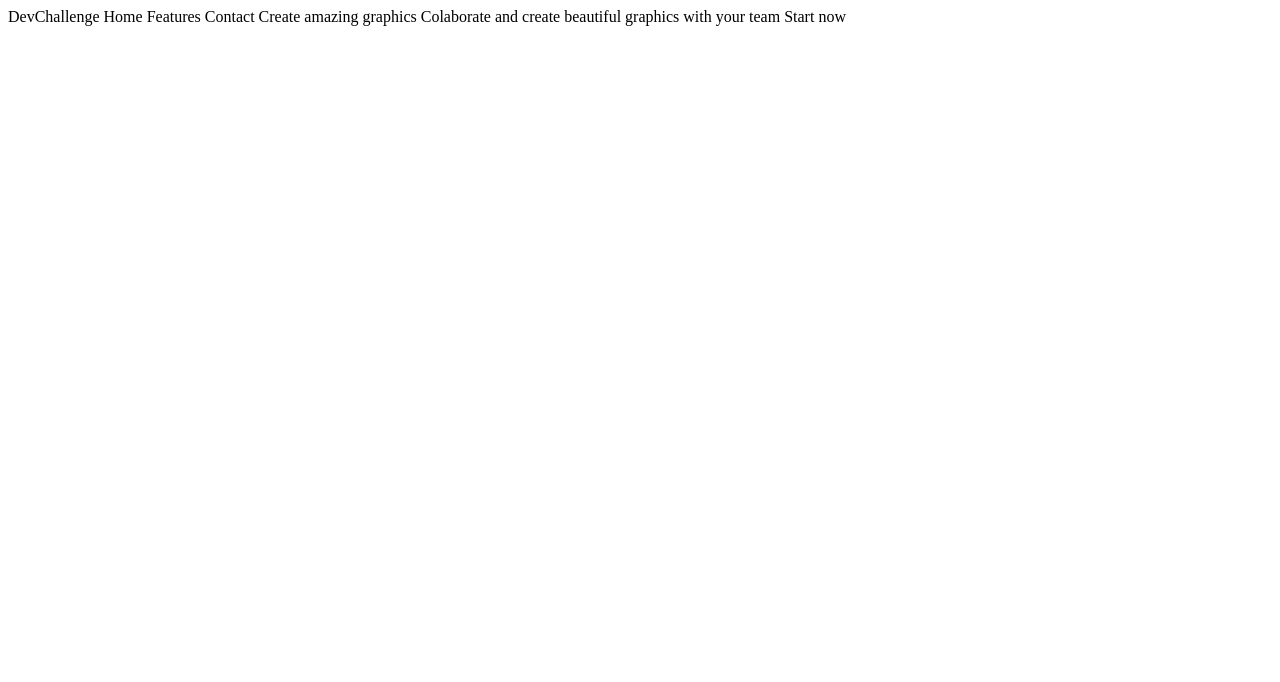
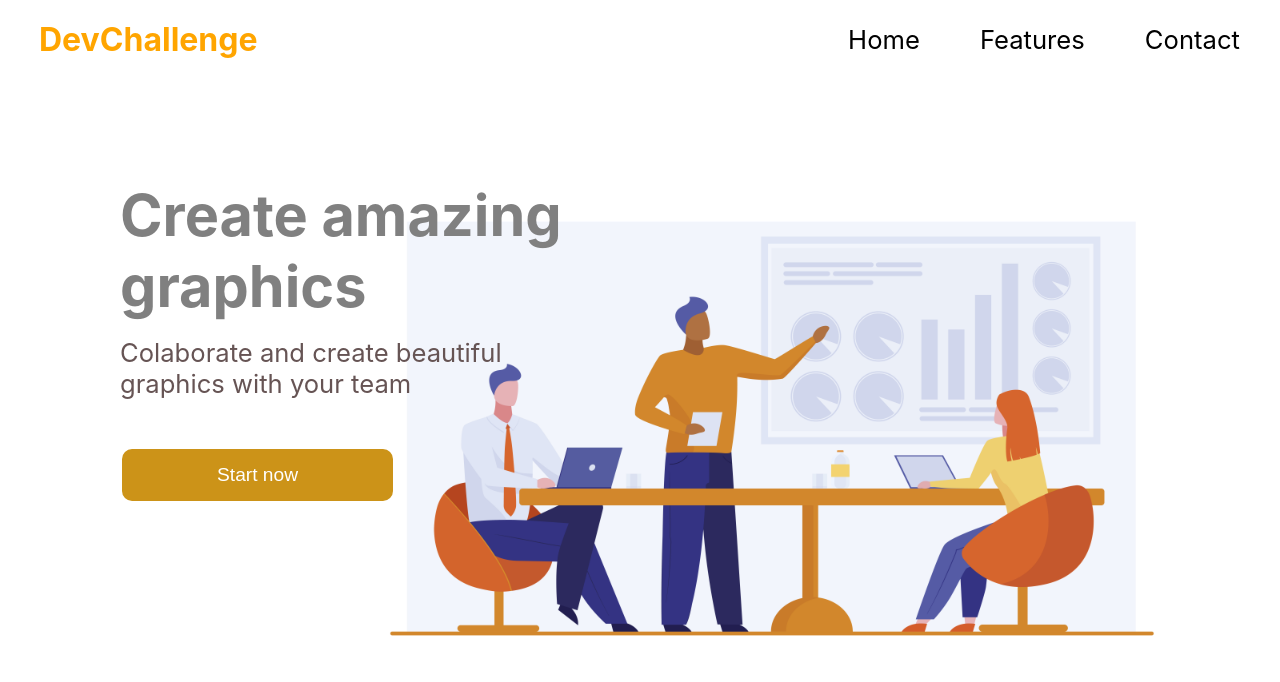
Before and after one commit to Felipesv1/desafio-pratica, a plain HTML site: page index.html in a window 1280 px wide. Drawn offline with Linux system fonts and the light colour scheme.

Commit message:
Devchallenge/concluido

```diff
--- a/index.html
+++ b/index.html
@@ -1,5 +1,46 @@
-DevChallenge
-Home Features Contact
-Create amazing graphics
-Colaborate and create beautiful graphics with your team
-Start now
+<!DOCTYPE html>
+<html lang="pt-br">
+<head>
+    <meta charset="UTF-8">
+    <meta http-equiv="X-UA-Compatible" content="IE=edge">
+    <meta name="viewport" content="width=device-width, initial-scale=1.0">
+ <link rel="stylesheet" href="style.css">
+    <title>Devchallenge</title>
+</head>
+<body>
+    <header>
+        <h1>DevChallenge</h1>
+        <nav>
+            <ul>
+                <li>Home</li>
+                <li>Features</li>
+                <li>Contact</li>
+            </ul>
+        </nav>
+    </header>
+    <main>
+        <section class="container">
+            <div class="box-cont">
+
+                <h1>Create amazing</h1>
+             <h1>graphics </h1>
+
+                <p>Colaborate and create beautiful <br> graphics with your team</p>
+
+            </div>
+            <div class="but">
+
+                <button>Start now</button>
+            </div>
+
+
+            <div class="box-img">
+            <figure>
+
+                <img src="assets/team.jpg" alt="team">
+            </figure>
+            </div>
+        </section>
+    </main>
+</body>
+</html>
--- /dev/null
+++ b/style.css
@@ -0,0 +1,119 @@
+*{
+    margin: 0;
+    padding: 0;
+    box-sizing: border-box;
+    list-style: none;
+}
+
+::root{
+    font-size:70%;
+}
+
+body{
+    align-items: center;
+    font-size: 1.6rem;
+    font-family: -apple-system, BlinkMacSystemFont, 'Segoe UI', Roboto, Oxygen, Ubuntu, Cantarell, 'Open Sans', 'Helvetica Neue', sans-serif;
+}
+
+/*-----HEADER------------------------*/
+header{
+
+    display: flex;
+    justify-content: space-between;
+    margin: 20px;
+    width: 100%;
+
+}
+
+header nav{
+ display: flex;
+
+    width: 40%;
+
+}
+
+header ul{
+    display: flex;
+    justify-content: space-evenly;
+width: 100%;
+
+align-items: center;
+ }
+
+ header h1{
+     font-size: 2rem;
+     color:orange;
+     position: relative;
+     left: 19px;
+ }
+
+
+ /*------MAIN-----------------*/
+
+ .container {
+
+    margin:80px;
+    margin-top: 120px;
+    height: 500px;
+     }
+
+.container .box-cont{
+    display: flex;
+    flex-direction: column;
+justify-content: space-around;
+height:220px;
+position: relative;
+left:40px;
+}
+
+.container h1{
+    color:gray;
+    font-size: 3.6rem;
+
+}
+
+
+
+
+.container p{
+    margin-top:15px;
+    color:rgb(102, 84, 84);
+padding-right: 15px;
+
+}
+
+figure{
+
+    position: relative;
+    bottom: 315px;
+    right: 28px;
+    z-index: -1;
+}
+
+img{
+    width: 50rem;
+}
+.container .box-img{
+
+display: flex;
+justify-content: flex-end;
+height: 0;
+
+}
+
+.but{
+    margin-top: 50px;
+}
+
+button{
+    margin-left: 42px;
+    padding: 15px;
+    padding-left: 95px;
+    padding-right: 95px;
+    color:white ;
+    background: rgb(204, 147, 24);
+    border: none;
+    border-radius: 10px;
+    font-size: 1.2rem;
+    cursor: pointer;
+}
```
